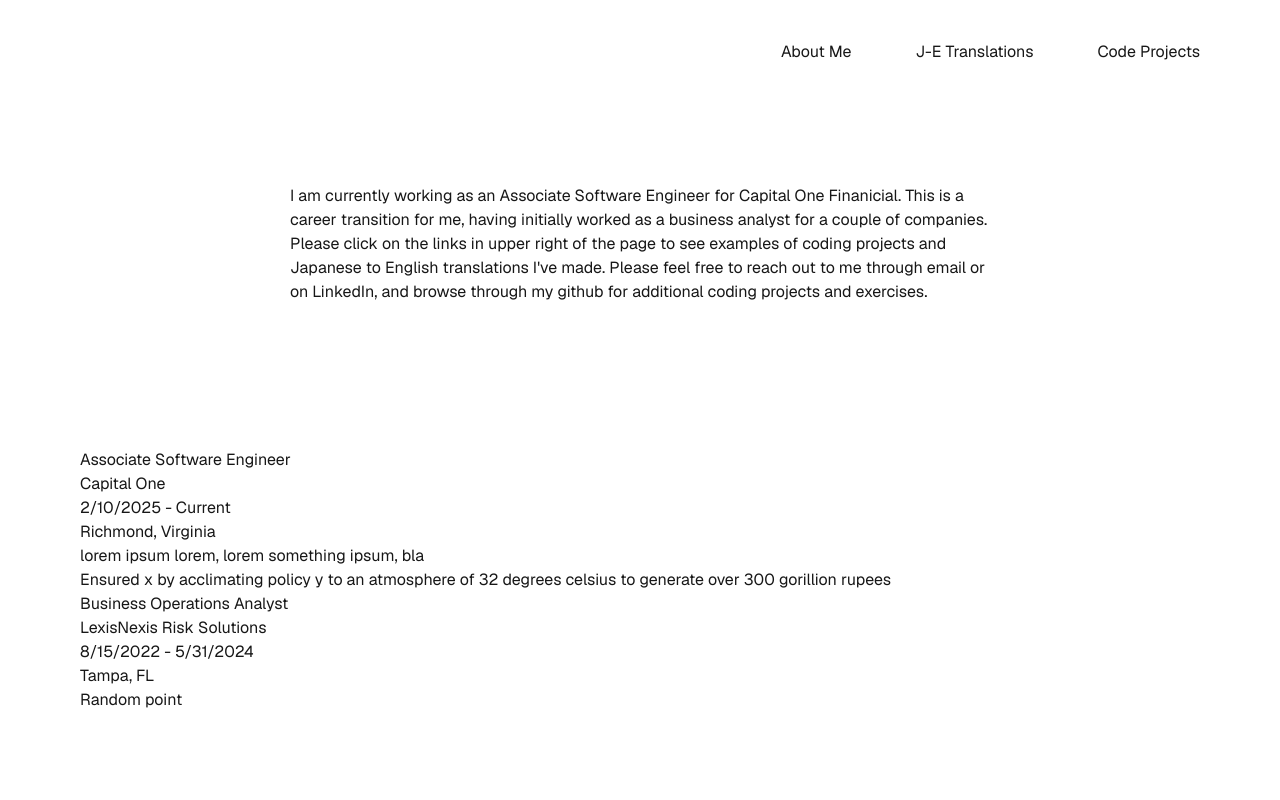
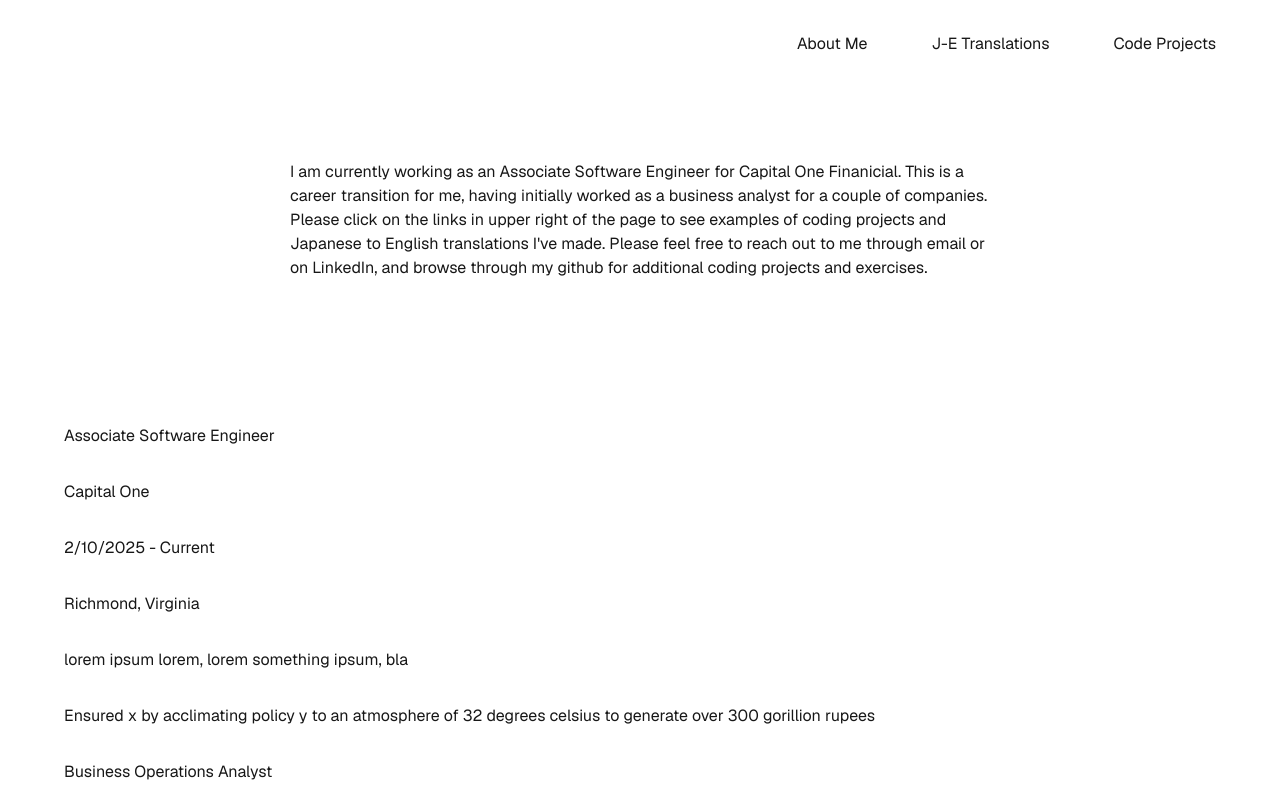
Before and after one commit to Nardo96/personal-website, a Next.js app: page /about in a window 1280 px wide. Shown: the top 800 px of the page. Built offline with nearby package versions, Linux system fonts and the light colour scheme.

Commit message:
Update styling

```diff
--- a/src/app/components/page-parse.tsx
+++ b/src/app/components/page-parse.tsx
@@ -3,10 +3,10 @@ import Block from "@/app/components/block"
 export default function PageParse({blocks, mapper}) {
     console.log(`Parsing ${mapper}`)
     return (
-        <>
+        <div className="w-full flex flex-col gap-8">
         {blocks.map((block,index) => (
             <Block block={block} key={index} mapperString={mapper}></Block>
         ))}
-        </>
+        </div>
     )
 }
--- a/src/app/layout.tsx
+++ b/src/app/layout.tsx
@@ -27,12 +27,12 @@ export default function RootLayout({
       <body
         className={`${geistSans.variable} ${geistMono.variable} antialiased`}
       >
-        <nav className="justify-content justify-end items-center justify-items-center gap-16 sm:pt-10 font-[family-name:var(--font-geist-sans)] flex flex-row pe-20 ps-20">
+        <nav className="justify-content justify-end gap-16 pt-8 font-[family-name:var(--font-geist-sans)] flex flex-row pe-16 ps-16">
           <a href="/about/">About Me</a>
           <a href="/translations/">J-E Translations</a>
           <a href="/projects/">Code Projects</a>
         </nav>
-        <main className="items-center justify-items-center min-h-screen pb-20 gap-16 sm:p-20 font-[family-name:var(--font-geist-sans)] flex flex-col">{children}</main>
+        <main className="items-center justify-items-center min-h-screen pb-20 gap-16 p-16 font-[family-name:var(--font-geist-sans)] flex flex-col">{children}</main>
       </body>
     </html>
   );
```
